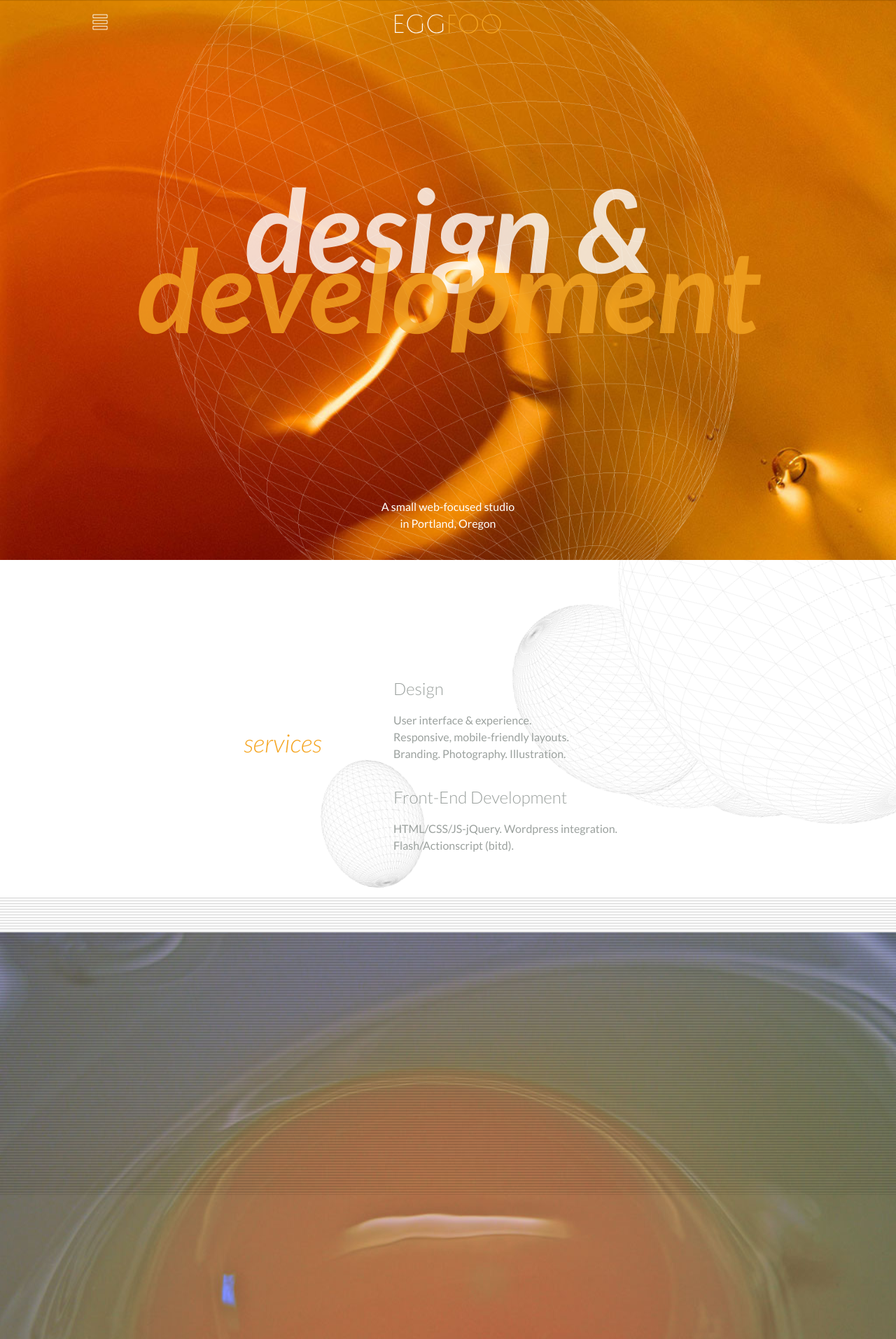
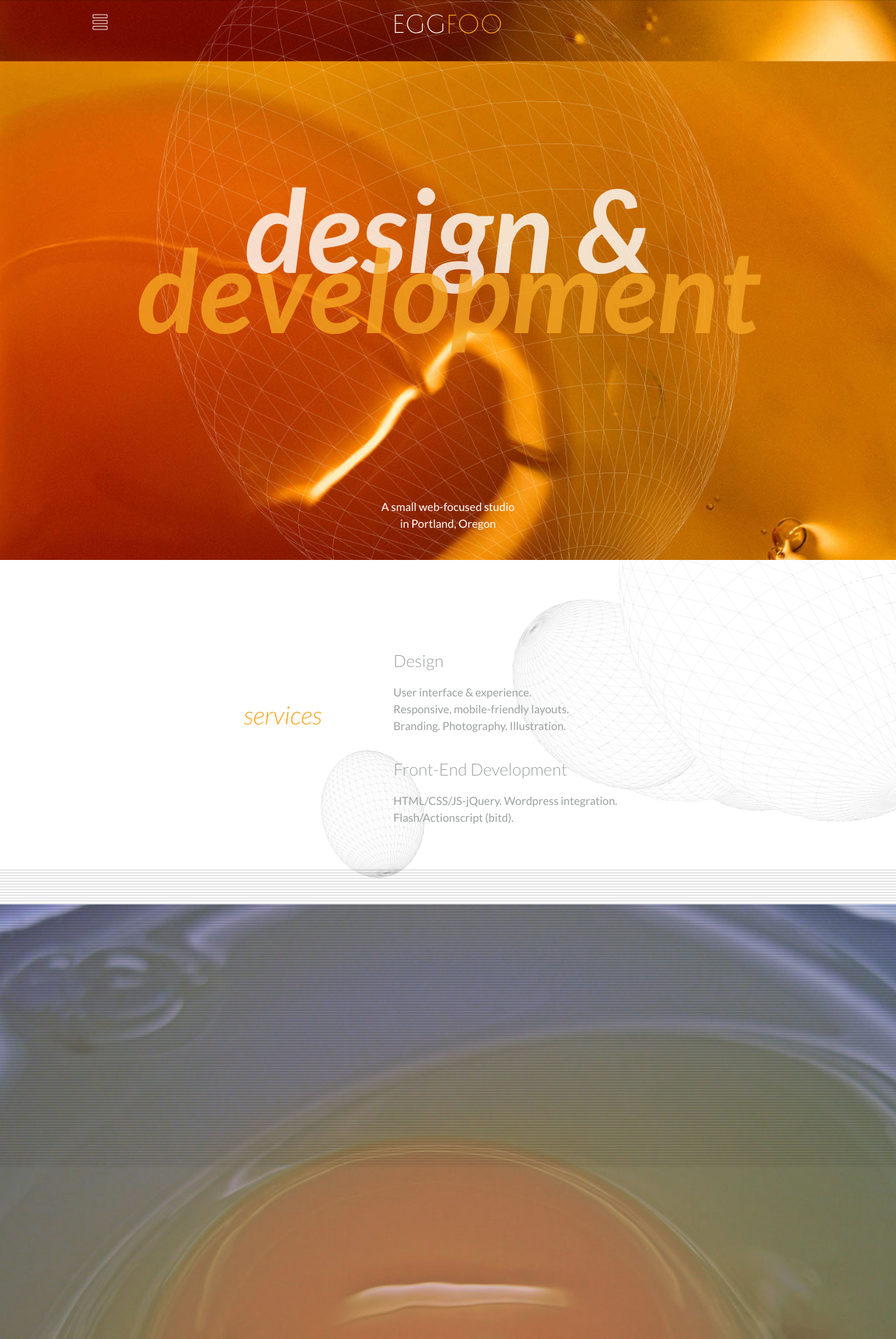
Before and after one commit to mdziedzic/eggfoo, a PHP site: page / in a window 1280 px wide. Shown: the top 1913 px of the page at 70% size. Run offline with PHP 8.4, Linux system fonts and the light colour scheme; style sheets or scripts are compiled from the project's sources; some libraries are stand-ins or nearby versions.

Commit message:
services layout changes

```diff
--- a/css/sass/layout/_layout.scss
+++ b/css/sass/layout/_layout.scss
@@ -21,7 +21,7 @@ footer {
 
 .l-section-header {
     @include span-columns(4);
-    margin-top: 240px;
+    margin-top: 200px;
 
     h2 {
         text-align: right;
@@ -29,9 +29,9 @@ footer {
 }
 
 .l-section-body {
-    @include span-columns(7);
+    @include span-columns(5);
     @include shift(1);
-    margin-top: 170px;
+    margin-top: 130px;
     margin-bottom: 100px;
 }
 
```
Also changed, not shown: css/sass/modules/_services.scss (line endings or trailing spaces).
